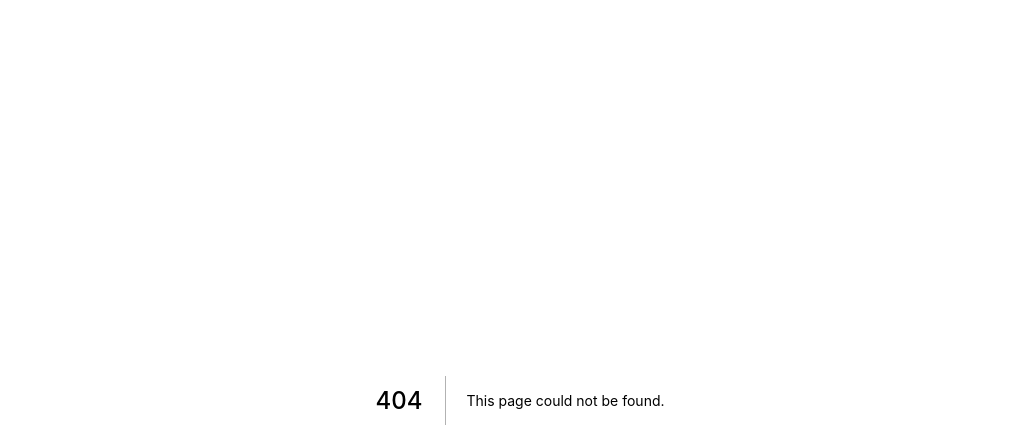
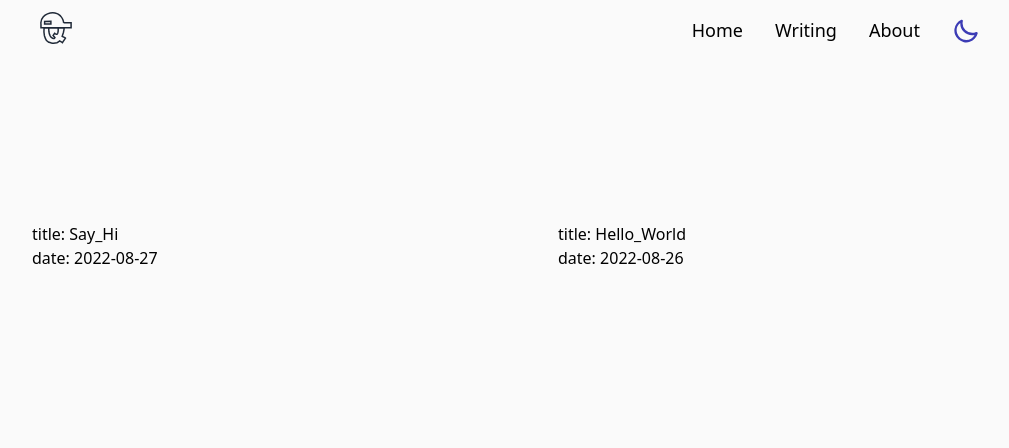
Before and after one commit to PengPeng-Qi/MiniBlog, a Next.js app: page /write in a window 1280 px wide. Before the commit this address had no page. Shown: the top 448 px of the page, without its empty margins (120-1129 px from the left). Built offline with nearby package versions, Linux system fonts and the light colour scheme.

Commit message:
feat: add markdown post func

```diff
--- a/components/header.jsx
+++ b/components/header.jsx
@@ -15,8 +15,8 @@ const logo = (
 const header = () => {
   const linkItemsData = [
     { url: '/' , msg: 'Home'},
-    { url: '/write/writeHome' , msg: 'Writing'},
-    { url: '/about/aboutHome' , msg: 'About'},
+    { url: '/write/' , msg: 'Writing'},
+    { url: '/about/' , msg: 'About'},
   ]
   const linkItems = linkItemsData.map((item, index) => {
     return (
--- /dev/null
+++ b/components/layout.jsx
@@ -0,0 +1,18 @@
+import Link from "next/link";
+
+const layout = (props) => {
+  const {id, date, title} = props.PostsData;
+  return(
+    <Link href={`/write/posts/${id}`}>
+      <div
+        className="
+          desktop:w-450
+      ">
+        <p>title: {title}</p>
+        <p>date: {date}</p>
+      </div>
+    </Link>
+  )
+}
+
+export default layout;
--- /dev/null
+++ b/lib/posts.js
@@ -0,0 +1,96 @@
+// 允许从文件系统中读取文件
+import fs from "fs";
+// 允许操作文件路径
+import path from "path";
+// 允许解析每个标记文件中的元数据
+import matter from "gray-matter";
+
+import { remark } from "remark";
+import html from "remark-html";
+
+// process.cwd() return current directory
+const postsDirectory = path.join(process.cwd(), "posts");
+
+// 从文件系统中获取数据
+export function getSortedPostsData() {
+  // Get file names under /posts, return names array
+  const fileNames = fs.readdirSync(postsDirectory);
+
+  const allPostsData = fileNames.map((fileName) => {
+    // Remove ".md" from file name to get id
+    const id = fileName.replace(/\.md$/, "");
+
+    // Read markdown file as string
+    const fullPath = path.join(postsDirectory, fileName);
+    // return content
+    const fileContents = fs.readFileSync(fullPath, "utf8");
+
+    // Use gray-matter to parse the post metadata section
+    const matterResult = matter(fileContents);
+
+    // Combine the data with the id
+    return {
+      id,
+      ...matterResult.data,
+    };
+  });
+
+  // Sort posts by date
+  return allPostsData.sort(({ date: a }, { date: b }) => {
+    if (a < b) {
+      return 1;
+    } else if (a > b) {
+      return -1;
+    } else {
+      return 0;
+    }
+  });
+}
+
+export function getAllPostIds() {
+  // Get file names under /posts, return names array
+  const fileNames = fs.readdirSync(postsDirectory);
+
+  // Returns an array that looks like this:
+  // [
+  //   {
+  //     params: {
+  //       id: 'ssg-ssr'
+  //     }
+  //   },
+  //   {
+  //     params: {
+  //       id: 'pre-rendering'
+  //     }
+  //   }
+  // ]
+  return fileNames.map((fileName) => {
+    return {
+      params: {
+        id: fileName.replace(/\.md$/, ""),
+      },
+    };
+  });
+}
+
+// 根据id返回贴子数据
+export async function getPostData(id) {
+  const fullPath = path.join(postsDirectory, `${id}.md`);
+  const fileContents = fs.readFileSync(fullPath, "utf8");
+
+  // Use gray-matter to parse the post metadata section
+  const matterResult = matter(fileContents);
+
+  // Use remark to convert markdown into HTML string
+  const processedContent = await remark()
+    .use(html)
+    .process(matterResult.content);
+  const contentHtml = processedContent.toString();
+
+  // Combine the data with the id and contentHtml
+  return {
+    id,
+    contentHtml,
+    ...matterResult.data,
+  };
+}
--- a/package.json
+++ b/package.json
@@ -9,10 +9,13 @@
     "lint": "next lint"
   },
   "dependencies": {
+    "gray-matter": "^4.0.3",
     "next": "12.1.5",
     "next-themes": "^0.1.1",
     "react": "18.0.0",
-    "react-dom": "18.0.0"
+    "react-dom": "18.0.0",
+    "remark": "^14.0.2",
+    "remark-html": "^15.0.1"
   },
   "devDependencies": {
     "@commitlint/cli": "^17.0.3",
--- a/pages/write/writeHome.js
+++ b/pages/write/index.js
@@ -1,7 +1,19 @@
 import Head from "next/head";
 import Header from "../../components/header";
+import Layout from "../../components/layout";
+import { getSortedPostsData } from "../../lib/posts";
 
-export default function Home() {
+export async function getStaticProps() {
+  // get id, data, title item
+  const allPostsData = getSortedPostsData();
+  return {
+    props: {
+      allPostsData,
+    },
+  };
+}
+
+export default function Home({ allPostsData }) {
   return (
     <div
       className="
@@ -32,7 +44,11 @@ export default function Home() {
           py-20
           mx-auto"
       >
-        <div className="text-center">Write Pages</div>
+        <div className="flex justify-between">
+          {allPostsData.map((PostsData) => (
+            <Layout PostsData={PostsData} key={PostsData.id} />
+          ))}
+        </div>
       </main>
 
       <footer></footer>
--- /dev/null
+++ b/pages/write/posts/[id].js
@@ -0,0 +1,54 @@
+import Head from "next/head";
+import Header from "../../../components/header";
+import { getAllPostIds, getPostData } from "../../../lib/posts";
+
+export default function Post({ postData }) {
+  return (
+    <div
+      className="
+      dark:bg-neutral-900
+      dark:text-white
+      bg-neutral-50
+      text-black"
+    >
+      <Head>
+        <title>{postData.title}</title>
+      </Head>
+      <Header />
+      <main
+        className="
+          desktop:h-660
+          table:w-976
+          table:py-40
+          table:h-560
+          sm:py-24
+          sm:h-407
+          h-367
+          py-20
+          mx-auto"
+      >
+        <article>
+          <h1>{postData.title}</h1>
+          <div dangerouslySetInnerHTML={{ __html: postData.contentHtml }} />
+        </article>
+      </main>
+    </div>
+  );
+}
+
+export async function getStaticPaths() {
+  const paths = getAllPostIds();
+  return {
+    paths,
+    fallback: false,
+  };
+}
+
+export async function getStaticProps({ params }) {
+  const postData = await getPostData(params.id);
+  return {
+    props: {
+      postData,
+    },
+  };
+}
--- /dev/null
+++ b/posts/Test1.md
@@ -0,0 +1,6 @@
+---
+date: "2022-08-27"
+title: Say_Hi
+---
+
+## Wolcome to my site.
--- /dev/null
+++ b/posts/Test2.md
@@ -0,0 +1,6 @@
+---
+date: "2022-08-26"
+title: Hello_World
+---
+
+## 欢迎来到我的博客
```
Also changed, not shown: pages/about/index.js (renamed from pages/about/aboutHome.js), 1 other file (tests, documents, lock files or other folders).
